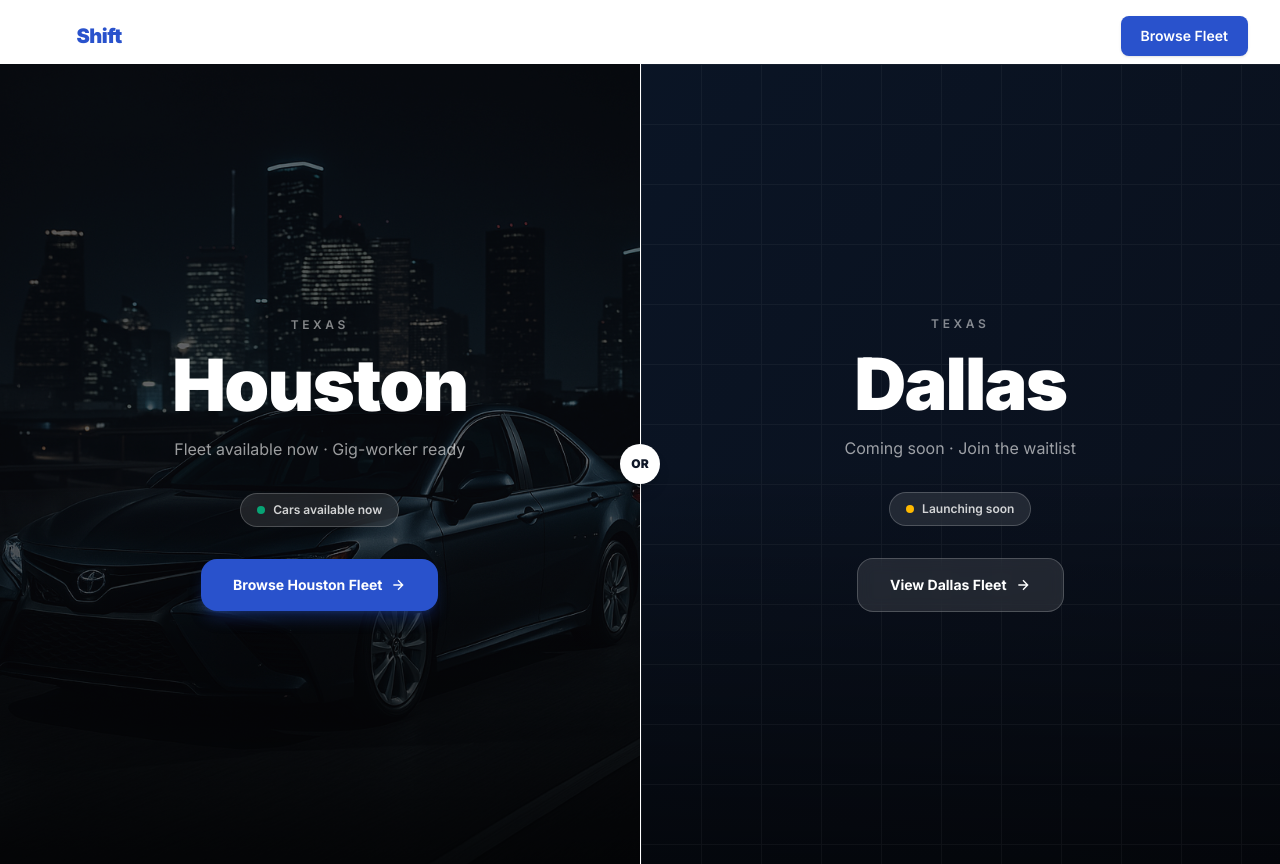
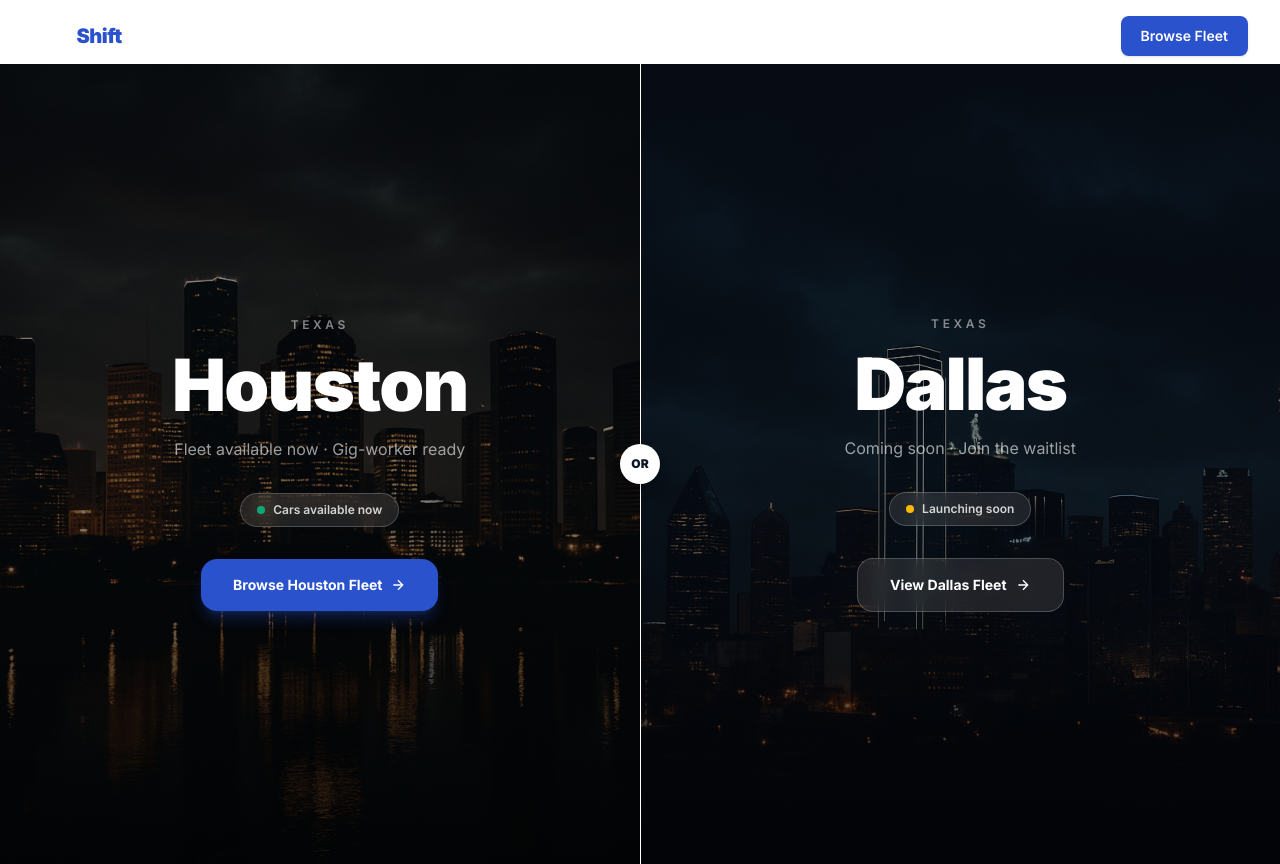
Before and after one commit to morris-ai-8834/sureshift-v2, a Next.js app: page /locations in a window 1280 px wide. Built offline with nearby package versions, Linux system fonts and the light colour scheme.

Commit message:
Add Houston and Dallas skyline photos to city selector

```diff
--- a/app/locations/page.tsx
+++ b/app/locations/page.tsx
@@ -25,10 +25,10 @@
           {/* Background */}
           <div className="absolute inset-0 bg-[#0A0A0F] transition-opacity duration-500 group-hover:opacity-90" />
 
-          {/* City skyline image — Houston */}
+          {/* Houston skyline photo */}
           <div
-            className="absolute inset-0 bg-cover bg-center opacity-40 group-hover:opacity-50 transition-opacity duration-500"
-            style={{ backgroundImage: "url('/hero-bg.png')" }}
+            className="absolute inset-0 bg-cover bg-center opacity-50 group-hover:opacity-65 transition-opacity duration-500"
+            style={{ backgroundImage: "url('/houston-skyline.png')" }}
           />
 
           {/* Blue tint overlay */}
@@ -79,18 +79,12 @@
           {/* Background */}
           <div className="absolute inset-0 bg-[#0A0F1A] transition-opacity duration-500 group-hover:opacity-90" />
 
-          {/* Gradient overlay — different tone for Dallas */}
-          <div className="absolute inset-0 bg-gradient-to-br from-[#0a1628]/80 to-[#0A0F1A]" />
+          {/* Dallas skyline photo */}
+          <div
+            className="absolute inset-0 bg-cover bg-center opacity-50 group-hover:opacity-65 transition-opacity duration-500"
+            style={{ backgroundImage: "url('/dallas-skyline.png')" }}
+          />
           <div className="absolute inset-0 bg-gradient-to-t from-black/60 via-transparent to-transparent" />
-
-          {/* Subtle grid */}
-          <div
-            className="absolute inset-0 opacity-[0.04]"
-            style={{
-              backgroundImage: "linear-gradient(rgba(255,255,255,1) 1px, transparent 1px), linear-gradient(90deg, rgba(255,255,255,1) 1px, transparent 1px)",
-              backgroundSize: "60px 60px",
-            }}
-          />
 
           {/* Content */}
           <div className="relative z-10 text-center px-8">
```
Also changed, not shown: public/dallas-skyline.png (added), public/houston-skyline.png (added).
